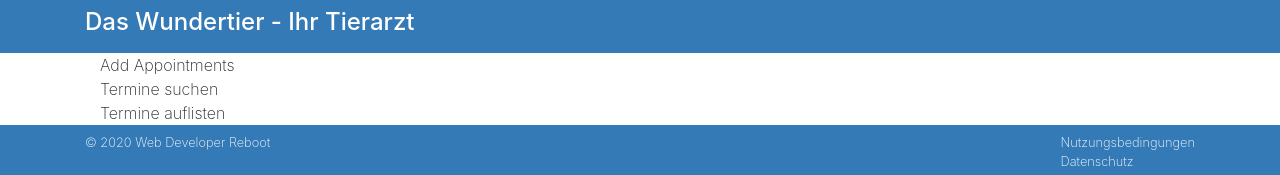
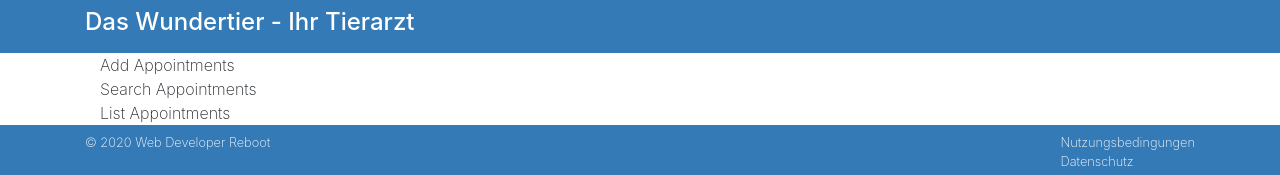
Before and after one commit to edwardtanguay/reactweb, a React (Create React App) app: page / in a window 1280 px wide. Shown: the top 175 px of the page. Built offline with nearby package versions, Linux system fonts and the light colour scheme.

Commit message:
all three components

```diff
--- a/src/components/App.js
+++ b/src/components/App.js
@@ -1,6 +1,8 @@
 import React from 'react';
 import '../css/App.css';
 import AddAppointments from './AddAppointments';
+import SearchAppointments from './SearchAppointments';
+import ListAppointments from './ListAppointments';
 
 function App() {
 	return (
@@ -9,9 +11,9 @@
 				<div className="row">
 					<div className="col-md-12 bg-white">
 						<div className="container">
-							<AddAppointments/>
-							<div>Termine suchen</div>
-							<div>Termine auflisten</div>
+							<AddAppointments />
+							<SearchAppointments/>
+							<ListAppointments/>
 						</div>
 					</div>
 				</div>
--- /dev/null
+++ b/src/components/ListAppointments.js
@@ -0,0 +1,9 @@
+import React, { Component } from 'react';
+
+class ListAppointments extends Component {
+	render() {
+		return <div>List Appointments</div>
+	}
+}
+
+export default ListAppointments;
--- /dev/null
+++ b/src/components/SearchAppointments.js
@@ -0,0 +1,9 @@
+import React, { Component } from 'react';
+
+class SearchAppointments extends Component {
+	render() {
+		return <div>Search Appointments</div>
+	}
+}
+
+export default SearchAppointments;
```
